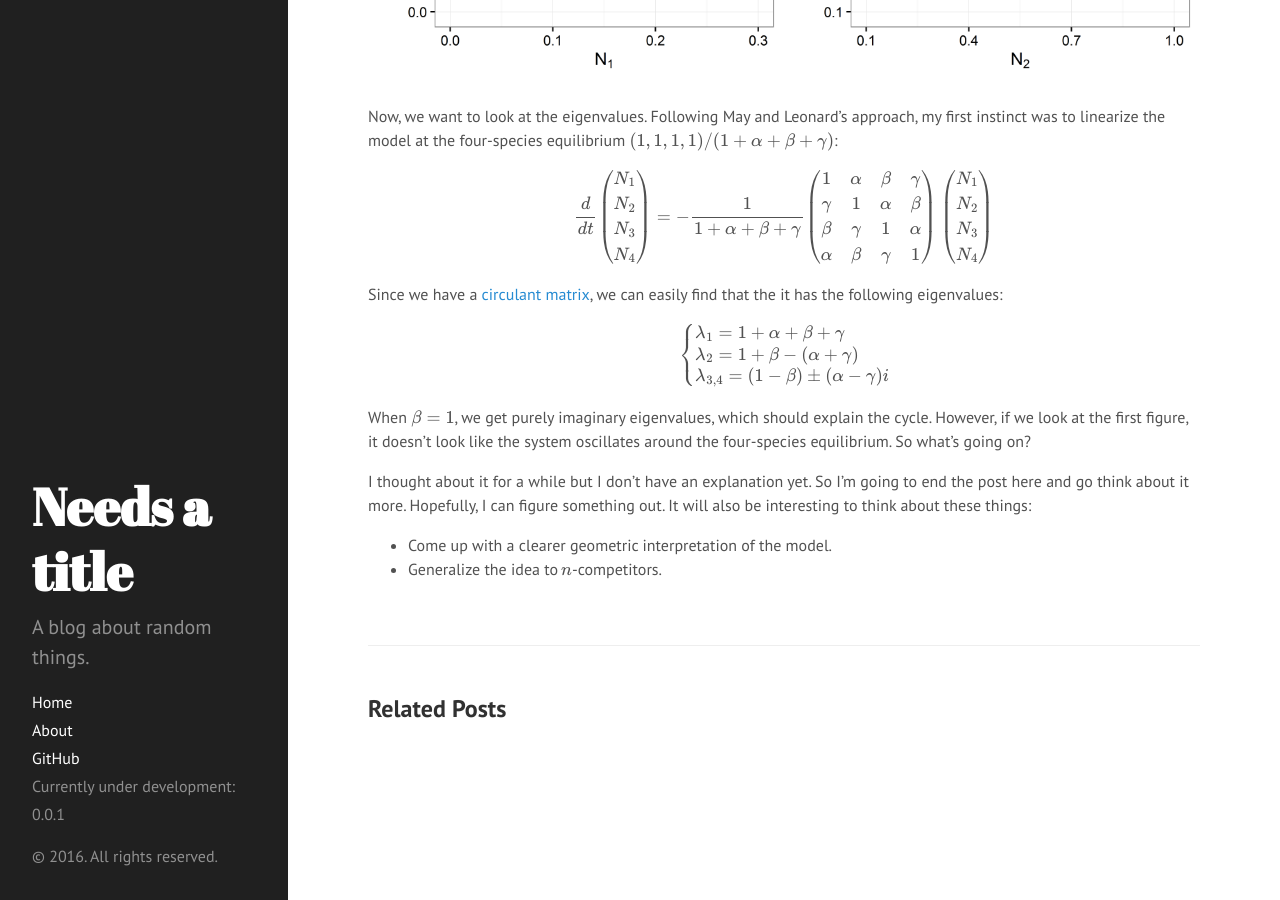
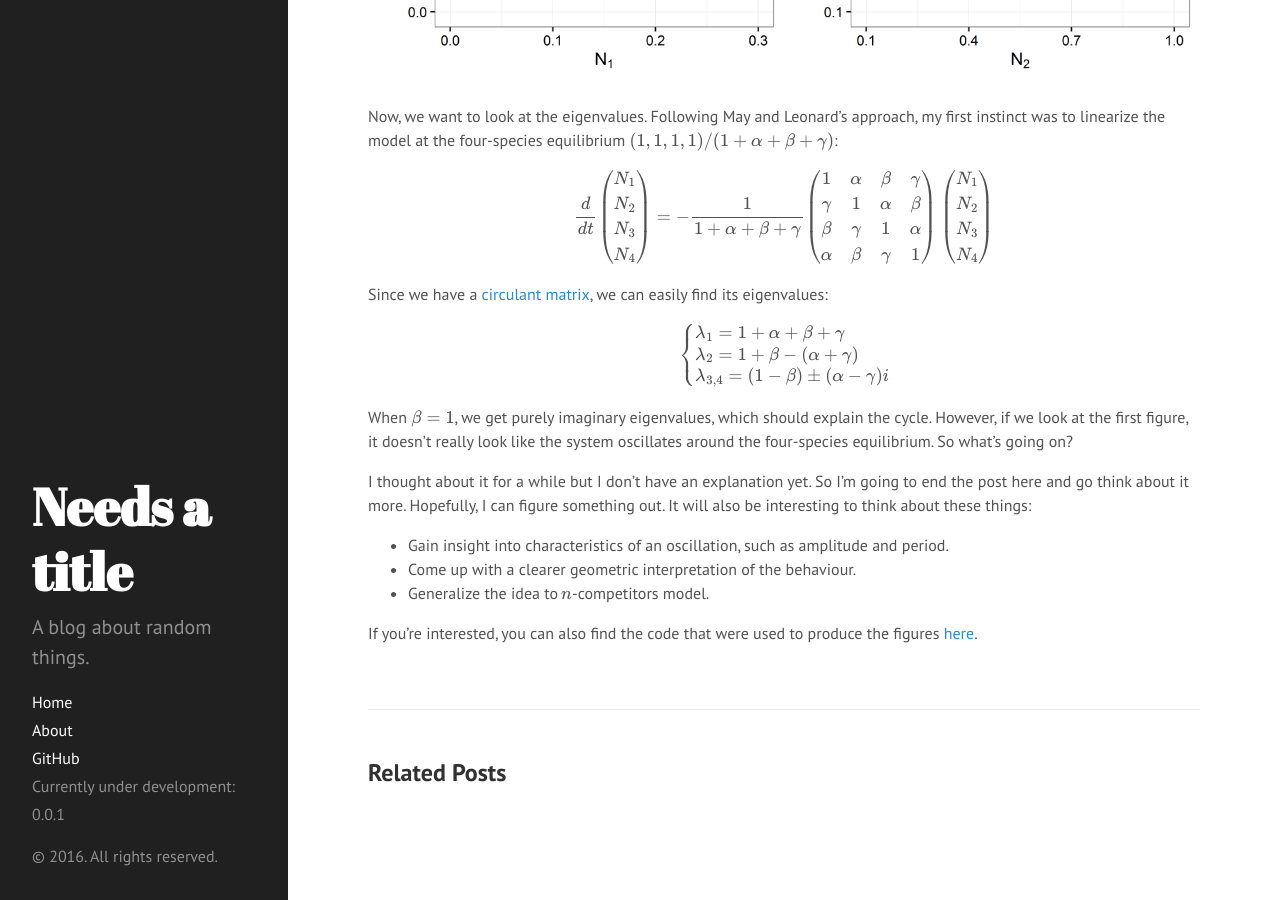
Before and after one commit to parksw3/parksw3.github.io, a Jekyll site: the page built from _posts/2016-10-25-competition-model.md, in a window 1280 px wide and 900 px high, scrolled down 2227 px. Built offline with Jekyll 4.4.1, drawn with Linux system fonts in a browser that asks for light colours; formulas are drawn with MathJax 3; some of the changed text lies outside the part shown.

Commit message:
almost done

```diff
--- a/_posts/2016-10-25-competition-model.md
+++ b/_posts/2016-10-25-competition-model.md
@@ -18,7 +18,7 @@
 
 ![Figure 1]({{ site.url }}/assets/2016-10-25-competition-model/dynamics.png)
 
-The very first thing that I noticed was that $(N_1, N_3)$ pair (and $(N_2, N_4)$ pair) seemed to be related. I tried swtiching $\beta$ with $\alpha$ (and with $\gamma$) such that $\beta + \alpha = 2$ and $\gamma = 1$ to see if I can pair $N_1$ with $N_2$ (and with $N_4$) but I soon realized that I couldn't. Looking at the equations, I should have noticed that it wouldn't work, but instead I went on to figure out what was going on.
+What's particular about this cycle is that $N_1$ and $N_3$ seem to be paired (and so do $N_2$ and $N_4$). I tried swtiching $\beta$ with $\alpha$ (and with $\gamma$) such that $\beta + \alpha = 2$ and $\gamma = 1$ to see if I can pair $N_1$ with $N_2$ (and with $N_4$) but I couldn't get it to work. Looking at the equations, I should have noticed that it wouldn't work, but instead I went on to figure out what was going on.
 
 Before we talk about eigenvalues, let's look at how the system behaves when $\alpha + \gamma = 2$ and $\beta = 1$. Similar to three-comeptitors model, taking the sum of all four states, $N_T \equiv N_1 + N_2 + N_3 + N_4$, yields following equation:
 
@@ -83,7 +83,7 @@
 \end{pmatrix}
 $$
 
-Since we have a [circulant matrix](https://en.wikipedia.org/wiki/Circulant_matrix), we can easily find that the it has the following eigenvalues:
+Since we have a [circulant matrix](https://en.wikipedia.org/wiki/Circulant_matrix), we can easily find its eigenvalues:
 
 $$
 \begin{cases}
@@ -93,9 +93,12 @@
 \end{cases}
 $$
 
-When $\beta = 1$, we get purely imaginary eigenvalues, which should explain the cycle. However, if we look at the first figure, it doesn't look like the system oscillates around the four-species equilibrium. So what's going on?
+When $\beta = 1$, we get purely imaginary eigenvalues, which should explain the cycle. However, if we look at the first figure, it doesn't really look like the system oscillates around the four-species equilibrium. So what's going on?
 
 I thought about it for a while but I don't have an explanation yet. So I'm going to end the post here and go think about it more. Hopefully, I can figure something out. It will also be interesting to think about these things:
 
-* Come up with a clearer geometric interpretation of the model.
-* Generalize the idea to $n$-competitors.
+* Gain insight into characteristics of an oscillation, such as amplitude and period.
+* Come up with a clearer geometric interpretation of the behaviour.
+* Generalize the idea to $n$-competitors model.
+
+If you're interested, you can also find the code that were used to produce the figures [here](https://github.com/parksw3/three_competitors_model/blob/master/misc/blog.R).
```
Also changed, not shown: other parts of _posts/2016-10-25-competition-model.md (+1 -1 lines).
